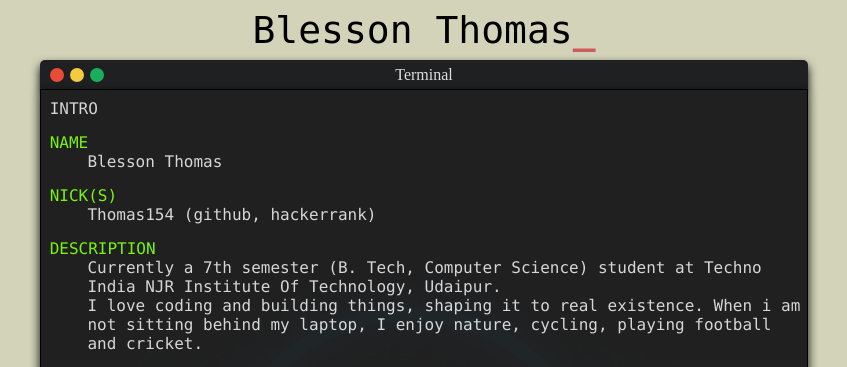
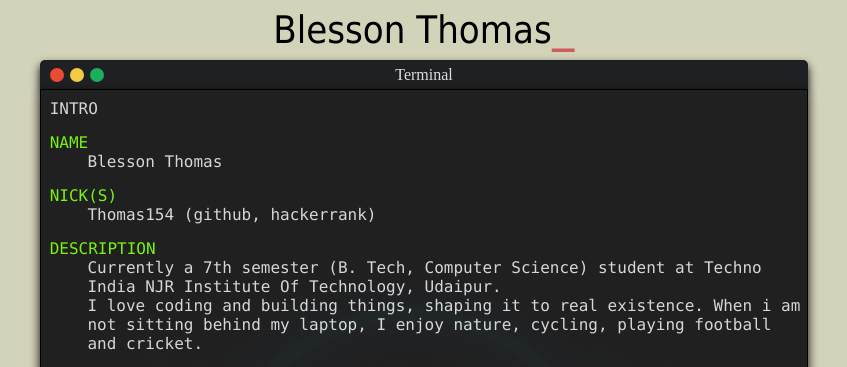
Before and after one commit to thomas154/portfolio, a PHP site: page / in a window 1280 px wide. Shown: the top 367 px of the page, without its empty margins (216-1063 px from the left). Run offline with PHP 8.4, Linux system fonts and the light colour scheme.

Commit message:
Update stylesheet.css

```diff
--- a/stylesheets/stylesheet.css
+++ b/stylesheets/stylesheet.css
@@ -64,7 +64,7 @@ body {
     max-height: 100vh;
 }
 #head {
-    font-family: monospace;
+    font-family: Tahoma, Geneva, sans-serif;
     color: black;
     margin: auto;
     padding: 8px;
@@ -167,7 +167,7 @@ body {
 }
 .font {
     color: #fff;
-    font-family: monospace;
+    font-family: Tahoma, Geneva, sans-serif;
     font-size: 15px;
     text-align: left;
     position: static;
```
